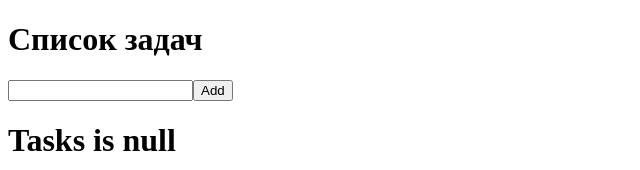
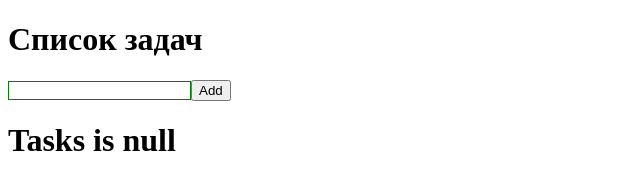
Before and after one commit to daniyar104/Practical_Task, a Next.js app: page / in a window 1280 px wide. Shown: the top 170 px of the page, without its empty margins (0-640 px from the left). Built offline with nearby package versions, Linux system fonts and the light colour scheme.

Commit message:
(add): Add new task function

```diff
--- a/src/components/Todo.module.css
+++ /dev/null
@@ -1,3 +0,0 @@
-.todo-section{
-    display: flex;
-}
--- a/src/components/Todo.tsx
+++ b/src/components/Todo.tsx
@@ -1,9 +1,10 @@
 "use client"
 import {useState} from "react";
-import styles from "./todo.module.css";
+import styles from "./todo.module.css"; // ✅ Правильно
+
 
 interface ITodo {
-    id: string;
+    id: number;
     name: string;
     completed: boolean;
 }
@@ -11,16 +12,27 @@ interface ITodo {
 const Todo: React.FC = () => {
     const [todos, setTodo] = useState<ITodo[]>([])
     const [newTask, setNewTask] = useState<string>("")
-    const showTodo = () => {
-        console.log(newTask)
-        setNewTask(" ")
+
+    //Add new task
+    const addTask = () => {
+        if (newTask.trim() === "") return
+
+        const newTodo: ITodo = {
+            id: Date.now(),
+            name: newTask,
+            completed: false
+        }
+
+        setTodo([...todos, newTodo])
+        setNewTask("")
     }
+
     return(
         <div>
             <h1>Список задач</h1>
             <div>
-                <input type="text" value={newTask} onChange={event => setNewTask(event.target.value)}/>
-                <button onClick={showTodo}>Add</button>
+                <input className={styles.input} type="text" value={newTask} onChange={event => setNewTask(event.target.value)}/>
+                <button onClick={addTask}>Add</button>
             </div>
             <div>
                 {
--- /dev/null
+++ b/src/components/todo.module.css
@@ -0,0 +1,6 @@
+.todo-section{
+    display: flex;
+}
+.input{
+    border: 1px solid green;
+}
```
